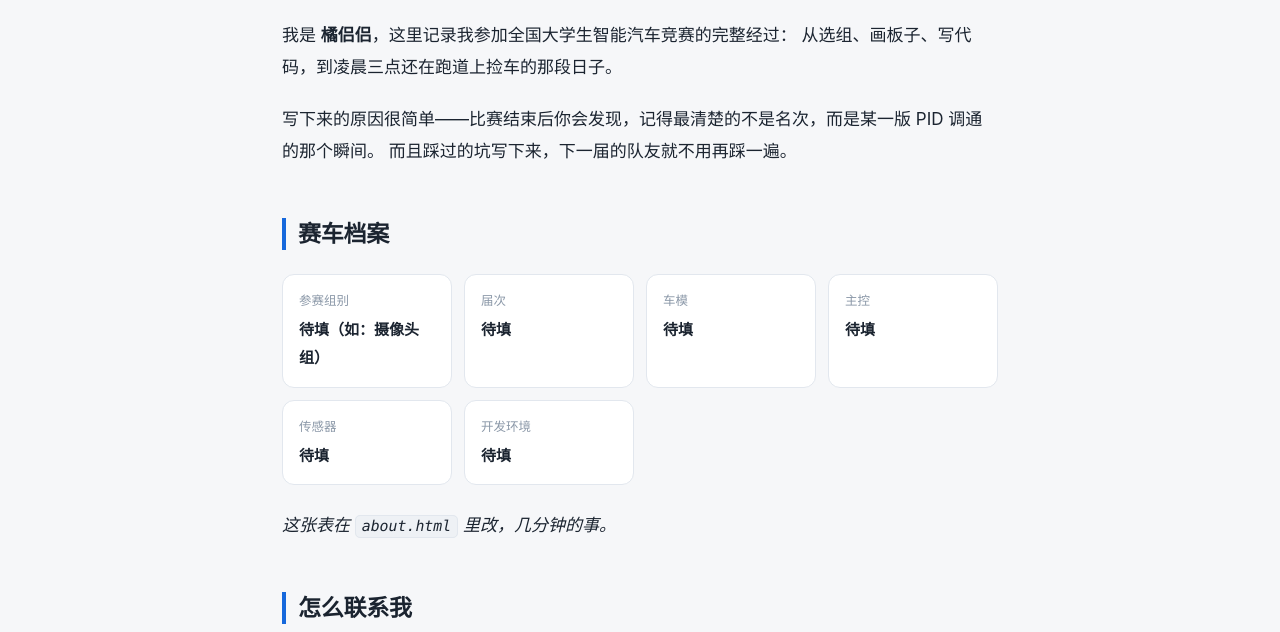
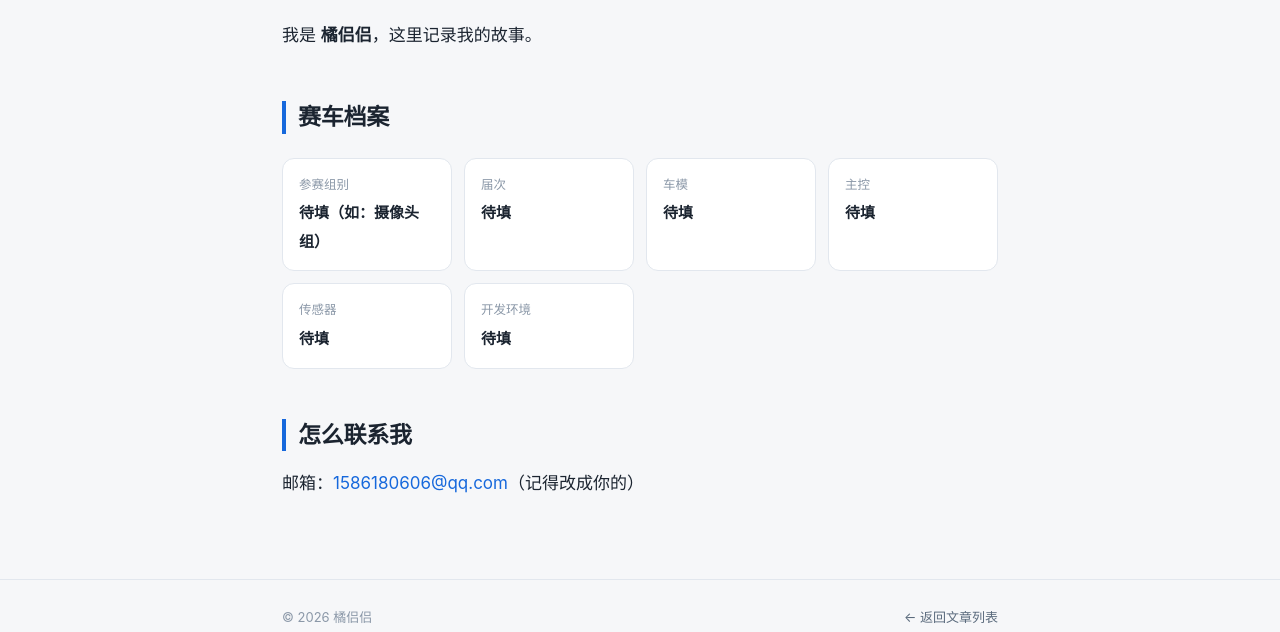
Before and after one commit to jvlvlv/jvlvlv.github.io, a plain HTML site: page about.html in a window 1280 px wide. Shown: the part 168-800 px from the top of the page. Drawn offline with Linux system fonts and the light colour scheme.

Commit message:
Update about.html

```diff
--- a/about.html
+++ b/about.html
@@ -39,11 +39,9 @@
     <h1>关于</h1>
 
     <div class="prose">
-      <p>我是 <strong data-author>你的名字</strong>，这里记录我参加全国大学生智能汽车竞赛的完整经过：
-      从选组、画板子、写代码，到凌晨三点还在跑道上捡车的那段日子。</p>
+      <p>我是 <strong data-author>你的名字</strong>，这里记录我的故事。</p>
 
-      <p>写下来的原因很简单——比赛结束后你会发现，记得最清楚的不是名次，而是某一版 PID 调通的那个瞬间。
-      而且踩过的坑写下来，下一届的队友就不用再踩一遍。</p>
+
 
       <h2>赛车档案</h2>
       <dl class="spec-grid">
@@ -54,10 +52,10 @@
         <div class="spec"><dt>传感器</dt><dd>待填</dd></div>
         <div class="spec"><dt>开发环境</dt><dd>待填</dd></div>
       </dl>
-      <p><em>这张表在 <code>about.html</code> 里改，几分钟的事。</em></p>
+
 
       <h2>怎么联系我</h2>
-      <p>邮箱：<a href="mailto:you@example.com">you@example.com</a>（记得改成你的）</p>
+      <p>邮箱：<a href="mailto:you@example.com">1586180606@qq.com</a>（记得改成你的）</p>
       <p data-github-wrap hidden>GitHub：<a href="https://github.com/" target="_blank" rel="noopener" data-github>github.com/yourname</a></p>
     </div>
   </div>
```
